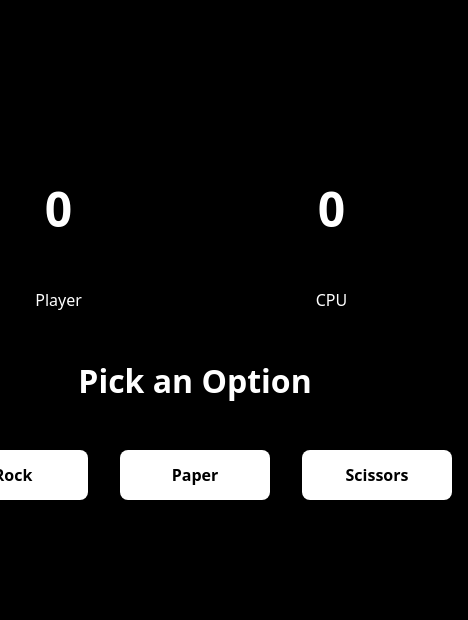
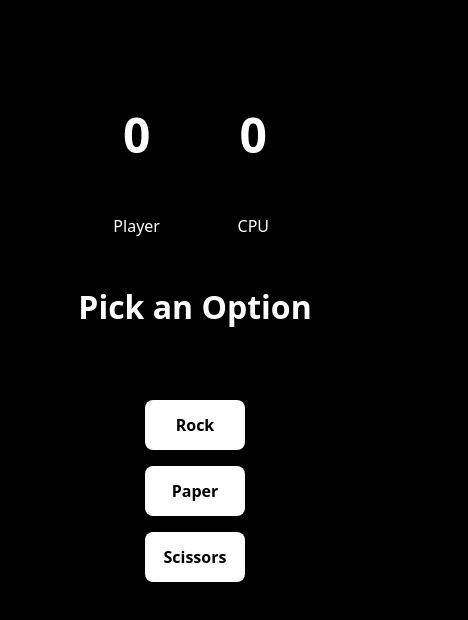
Before and after one commit to CFisher21/RockPaperScissors, a plain HTML site: page index.html in a window 390 px wide. Shown: the whole page, 468 px wide, since content can reach past the window. Drawn offline with Linux system fonts and the light colour scheme.

Commit message:
Flushed out the mobile view

```diff
--- a/index.html
+++ b/index.html
@@ -8,7 +8,7 @@
 </head>
 <body>
 <div class="center">
-    <div>
+    <div class="container">
     <div class="counter-div">
         <div class="player-div">
             <p class="counter" id="player-counter">0</p>
--- a/style.css
+++ b/style.css
@@ -77,3 +77,25 @@ a {
     display: flex;
     justify-content: center;
 }
+
+@media(max-width: 600px)  {
+
+    body {
+        display: flex;
+        align-items: center;
+        justify-content: center;
+    }
+    a {
+        width: 100px;
+        margin: 8px;
+    }
+
+    .buttons {
+        flex-direction: column;
+        align-items: center;
+        margin-top: 32px;
+    }
+
+
+
+}
```
